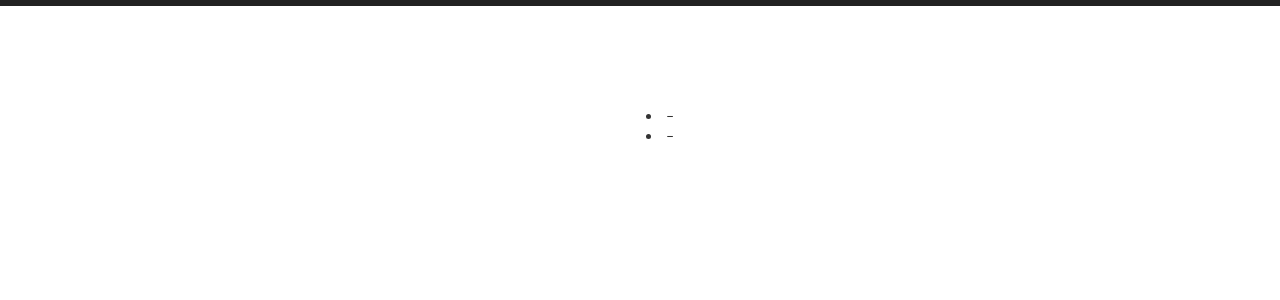
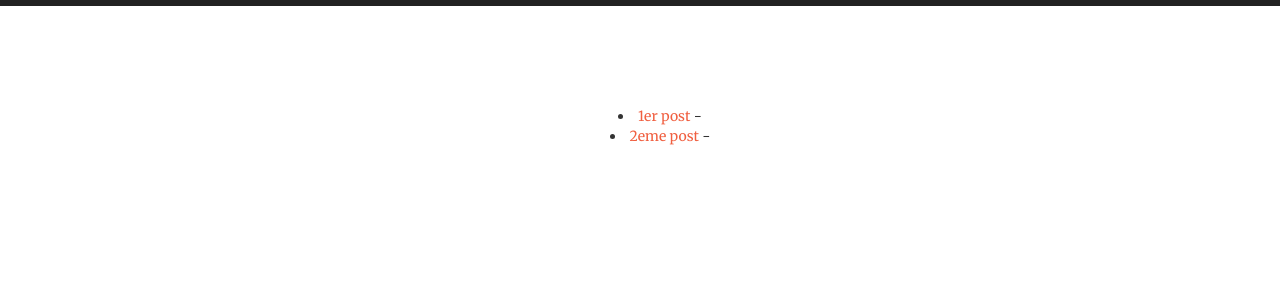
Before and after one commit to daily-frenchy/open, a Jekyll site: the page built from blog.html, in a window 1280 px wide and 958 px high. Shown: the part 296-596 px from the top of the window. Built offline with Jekyll 4.4.1, drawn with Linux system fonts in a browser that asks for light colours.

Commit message:
Update blog.html

```diff
--- a/blog.html
+++ b/blog.html
@@ -13,9 +13,9 @@ title: Blog
 						</li>
 					{% endfor %} -->
 
-					<li><a href="{{ "/2016/06/01/my-first-post.html" | absolute_url }}"> {{ post.title }} </a> - {{ post.date | date: "%d %B %Y" }} </li>
+					<li><a href="{{ "/2016/06/01/my-first-post.html" | absolute_url }}"> 1er post </a> - {{ post.date | date: "%d %B %Y" }} </li>
 
-                                        <li><a href="{{ "/2024/05/15/article-1.html" | absolute_url }}"> {{ post.title }} </a> - {{ post.date | date: "%d %B %Y" }} </li>
+                                        <li><a href="{{ "/2024/05/15/article-1.html" | absolute_url }}"> 2eme post </a> - {{ post.date | date: "%d %B %Y" }} </li>
 
 
 				</ul>
```
